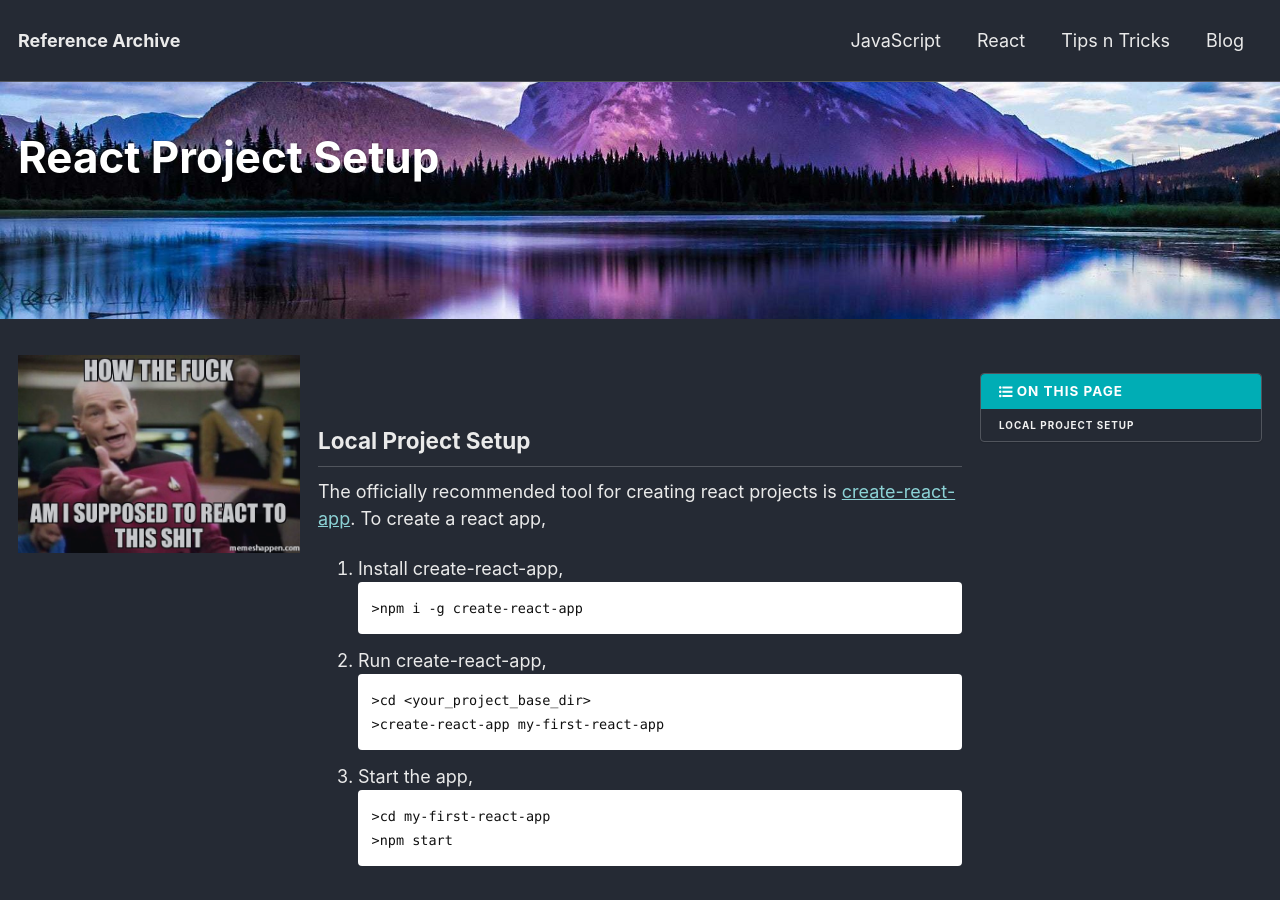
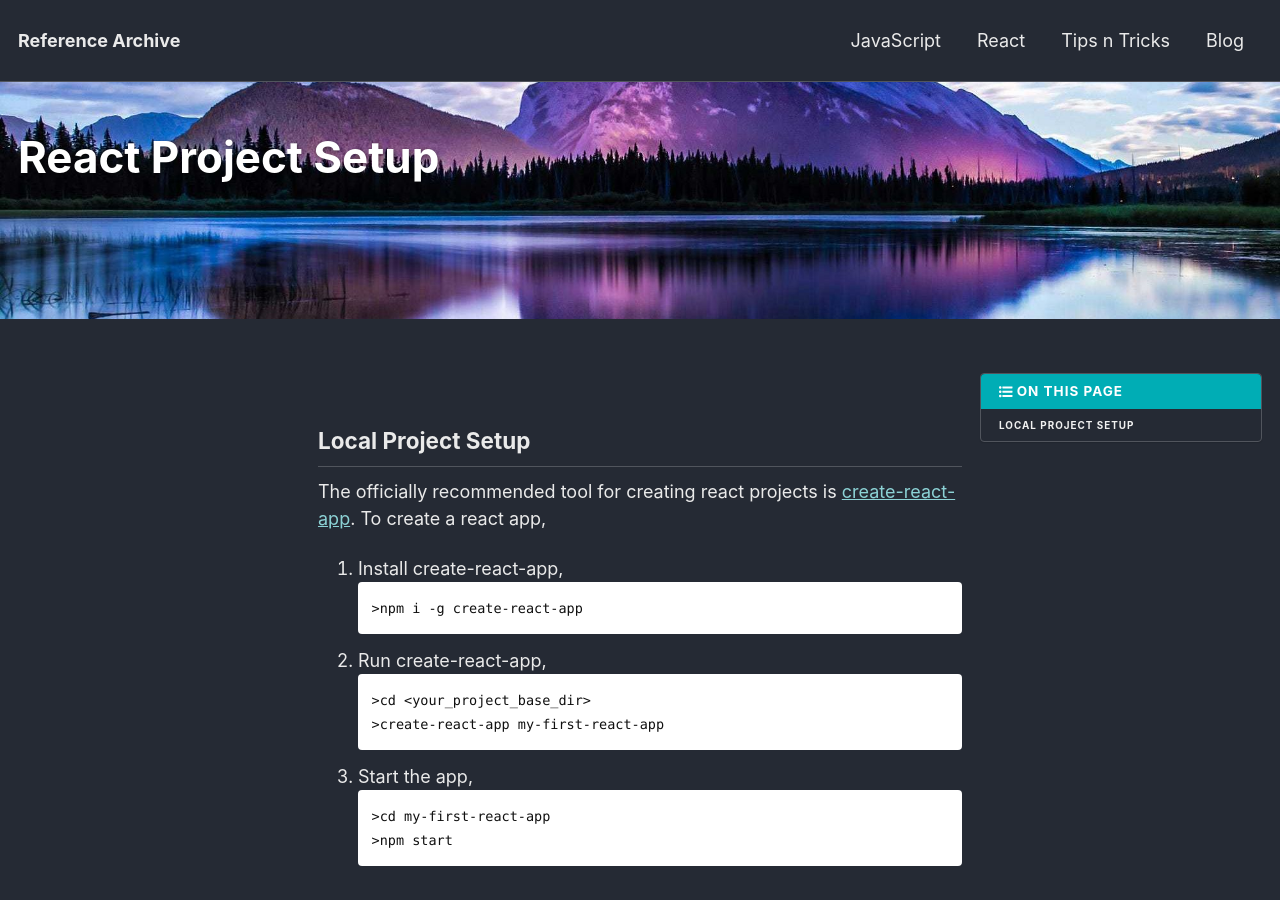
Before and after one commit to JaysonBrenton/trainingNotes, a Jekyll site: the page built from _react/02_projectCreation.md, in a window 1280 px wide and 900 px high. Built offline with Jekyll 4.4.1, drawn with Linux system fonts in a browser that asks for light colours; nearby versions of some CDN libraries.

Commit message:
removed images

```diff
--- a/_react/02_projectCreation.md
+++ b/_react/02_projectCreation.md
@@ -9,7 +9,7 @@ toc_icon: "list-ul"  # corresponding Font Awesome icon name (without fa prefix)
 date: 2019-09-02
 sidebar:
   - title: ""
-    image: /assets/images/howTheFuck.jpg
+    #image: /assets/images/howTheFuck.jpg
     image_alt: "image"
     text: ""
 header:
```
